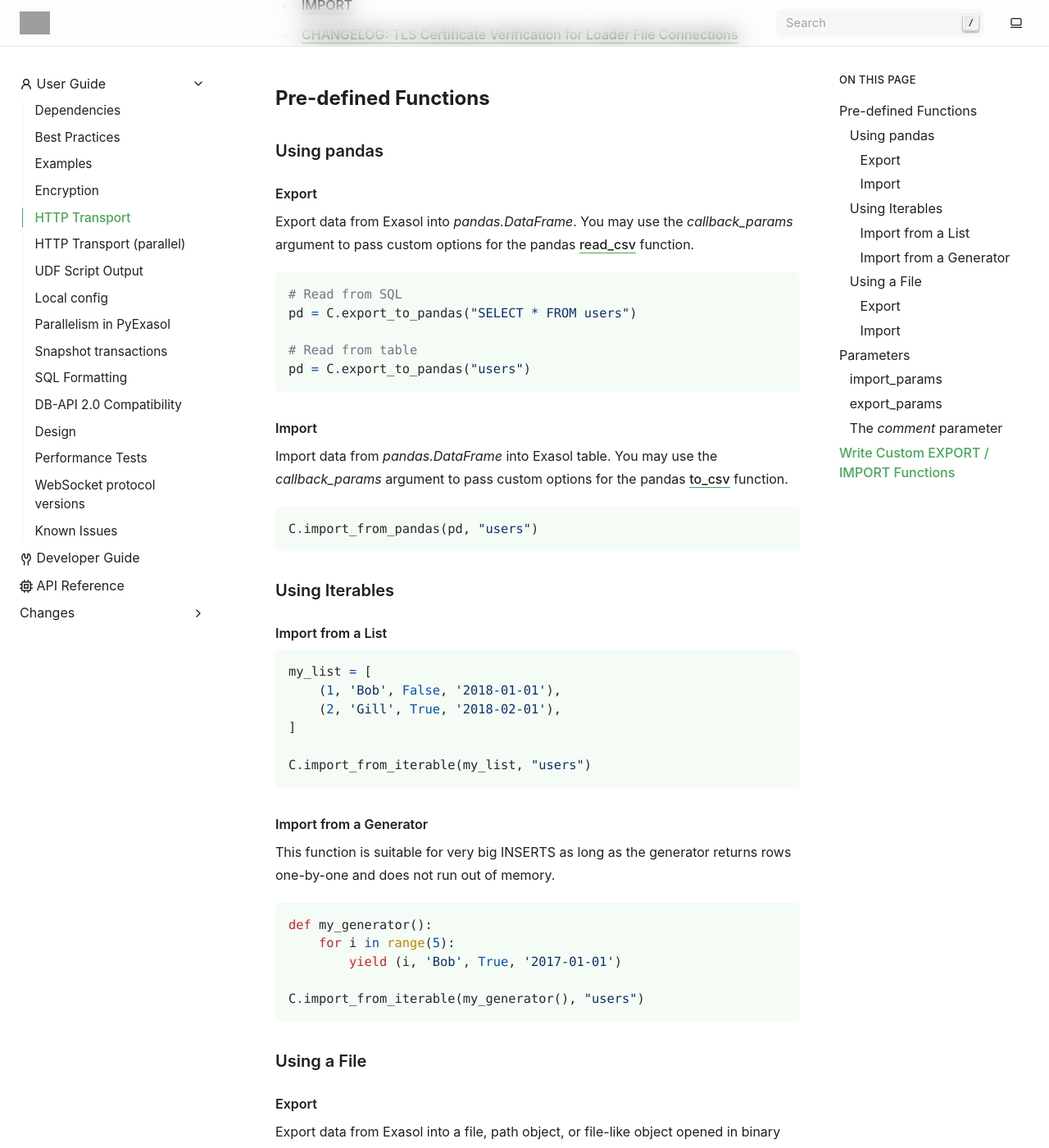
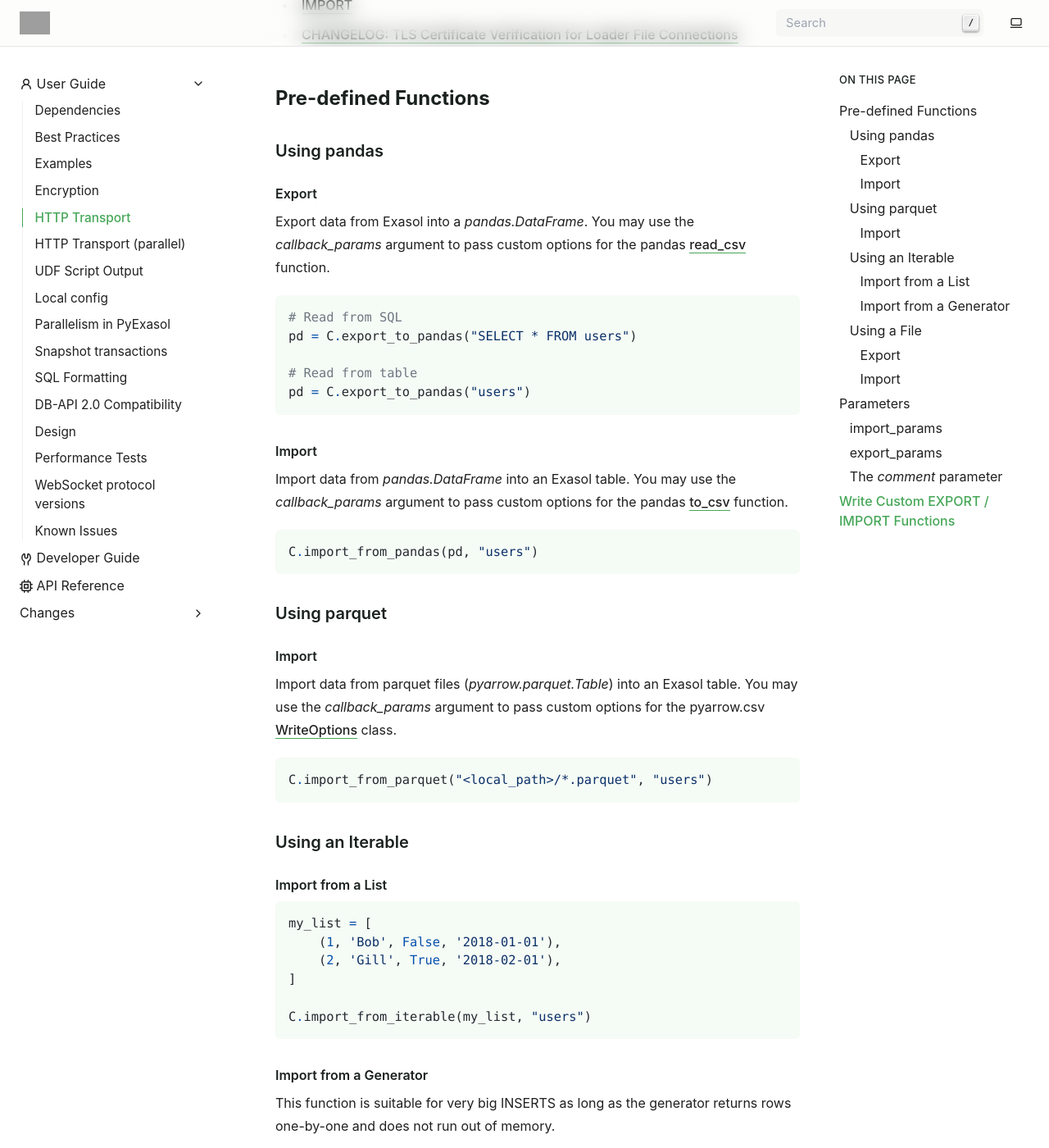
Before and after one commit to exasol/pyexasol, a Sphinx documentation site: the page built from doc/user_guide/http_transport.rst, in a window 1280 px wide and 1400 px high, scrolled down 744 px. Shown: the whole window at 82% size. Built offline with Sphinx 7.4.7, drawn with Linux system fonts in a browser that asks for light colours; pages that are not in the unit, such as notebooks, are missing from menus; some of the changed text lies outside the part shown; grey boxes are pictures that could not be loaded.

Commit message:
Wrap up initial documentation changes

```diff
--- a/doc/user_guide/http_transport.rst
+++ b/doc/user_guide/http_transport.rst
@@ -31,7 +31,7 @@ Using pandas
 Export
 """"""""""""""""
 
-Export data from Exasol into `pandas.DataFrame`. You may use the `callback_params` argument to pass custom options for the pandas `read_csv`_ function.
+Export data from Exasol into a `pandas.DataFrame`. You may use the `callback_params` argument to pass custom options for the pandas `read_csv`_ function.
 
 .. _read_csv: https://pandas.pydata.org/pandas-docs/stable/reference/api/pandas.read_csv.html
 
@@ -46,7 +46,7 @@ Export data from Exasol into `pandas.DataFrame`. You may use the `callback_param
 Import
 """"""
 
-Import data from `pandas.DataFrame` into Exasol table. You may use the `callback_params` argument to pass custom options for the pandas `to_csv`_ function.
+Import data from `pandas.DataFrame` into an Exasol table. You may use the `callback_params` argument to pass custom options for the pandas `to_csv`_ function.
 
 .. _to_csv: https://pandas.pydata.org/pandas-docs/stable/reference/api/pandas.DataFrame.to_csv.html
 
@@ -54,8 +54,22 @@ Import data from `pandas.DataFrame` into Exasol table. You may use the `callback
 
     C.import_from_pandas(pd, "users")
 
-Using Iterables
-^^^^^^^^^^^^^^^^
+Using parquet
+^^^^^^^^^^^^^
+
+Import
+""""""
+
+Import data from parquet files (`pyarrow.parquet.Table`) into an Exasol table. You may use the `callback_params` argument to pass custom options for the pyarrow.csv `WriteOptions`_ class.
+
+.. _WriteOptions: https://arrow.apache.org/docs/python/generated/pyarrow.csv.WriteOptions.html
+
+.. code-block:: python
+
+    C.import_from_parquet("<local_path>/*.parquet", "users")
+
+Using an Iterable
+^^^^^^^^^^^^^^^^^
 
 Import from a List
 """"""""""""""""""
@@ -249,7 +263,7 @@ Example of a callback exporting into a basic Python list.
     # Run EXPORT using the defined callback function
     C.export_to_callback(export_to_list, None, 'my_table')
 
-Example of a callback importing from Pandas into Exasol.
+Example of a callback importing from pandas into an Exasol table.
 
 .. code-block:: python
 
```
Also changed, not shown: 1 other file.
